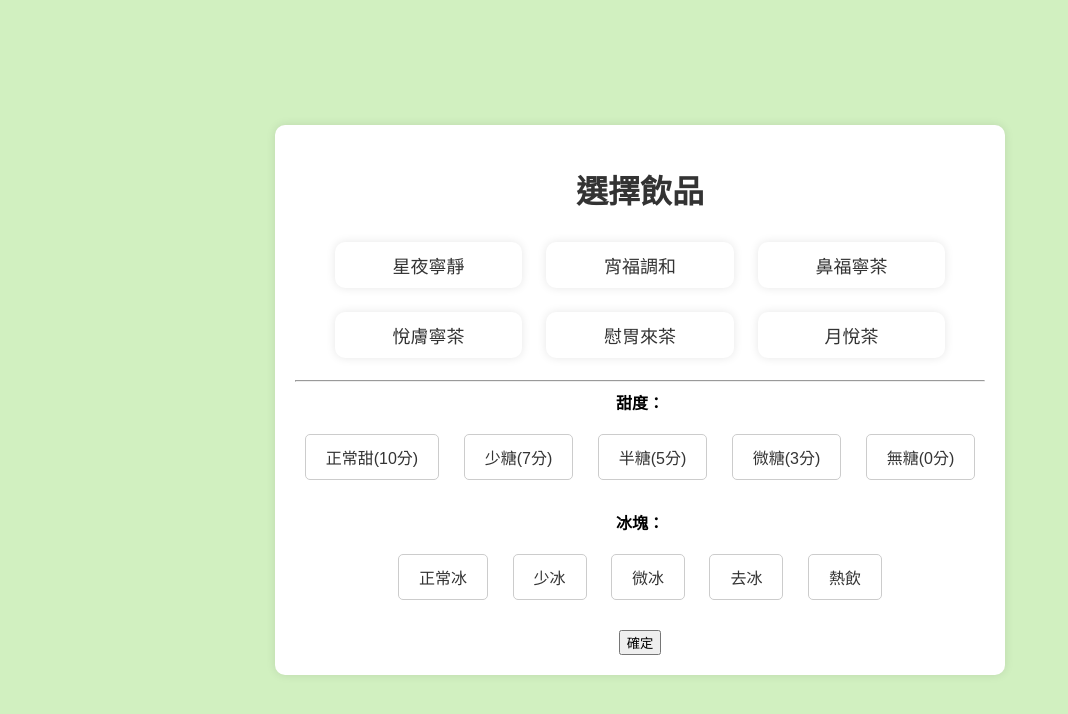
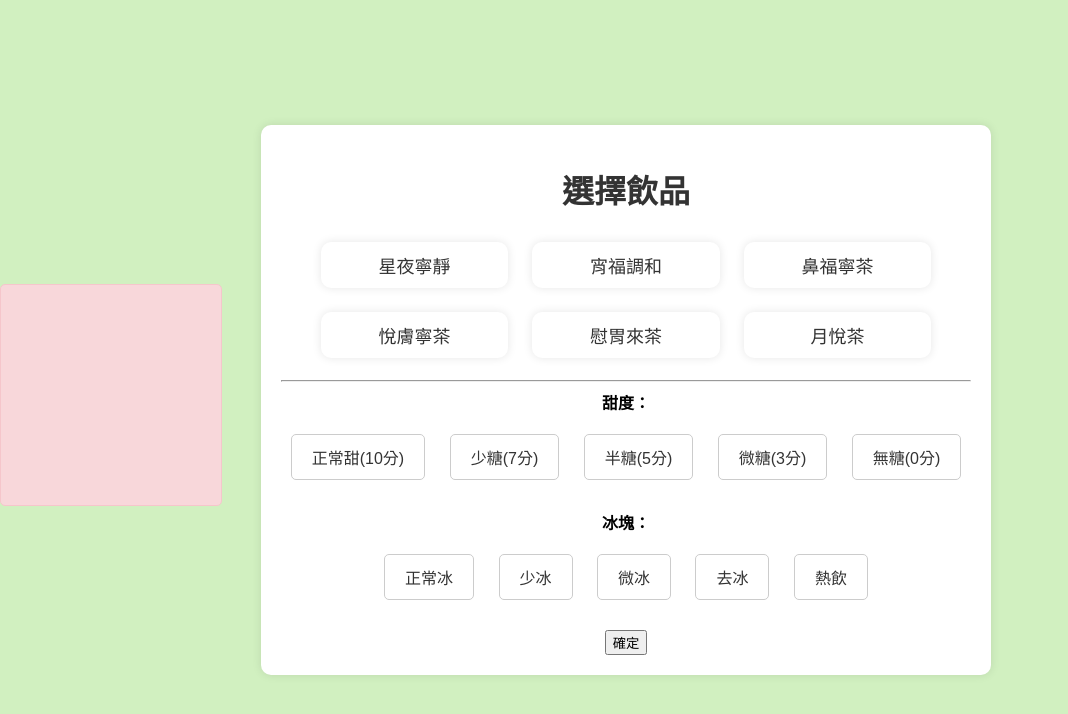
Before and after one commit to ntub113tea/backend, a Django app: page /pos/ in a window 1280 px wide. Shown: the top 714 px of the page, without its empty margins (0-1068 px from the left). Run offline with Django 3.2, Linux system fonts and the light colour scheme; data that the repository does not hold is empty.

Commit message:
新增 pos存貨不足警告訊息

```diff
--- a/Tea/urls.py
+++ b/Tea/urls.py
@@ -34,6 +34,6 @@ urlpatterns = [
     path('edit/<int:id>/', views.edit),
     path('herbstocklist/',views.herbstocklist),
     path('salelist/',views.salelist),
-    path('administrator/',views.administrator)
-
+    path('administrator/',views.administrator),
+    path('check_inventory/', views.check_inventory),
 ]
--- a/myapp/views.py
+++ b/myapp/views.py
@@ -1,7 +1,7 @@
 from django.shortcuts import render, redirect
 from myapp.models import Purchase,Sale,HerbStock
 from myapp import models
-from django.http import HttpResponse
+from django.http import HttpResponse,JsonResponse
 from django.http import HttpResponseRedirect
 from django.contrib import auth
 from django.contrib.auth import authenticate, login
@@ -142,6 +142,10 @@ def herbstocklist(request): #庫存表單設定
     herbs = models.HerbStock.objects.all().order_by('herbs_id')
     return render(request, "herbstocklist.html", locals())
 
+def check_inventory(request):
+    low_inventory_herbs = HerbStock.objects.filter(current_stock__lt=30)  #藥草存貨30以下發出警告
+    low_inventory_list = [{'herbs_name': herb.herbs_name, 'current_stock': herb.current_stock} for herb in low_inventory_herbs]
+    return JsonResponse({'low_inventory': low_inventory_list})
 #----------------------------------------銷售表單
 
 def salelist(request): #庫存表單設定
--- a/templates/POS介面.html
+++ b/templates/POS介面.html
@@ -6,10 +6,28 @@
     {% load static %}
     <title>症狀、甜度與冰塊選擇</title>
     <link rel="stylesheet" href="{% static 'css/POS介面.css' %}">
+ <style>
+    .lowInventoryList {
+        display: block;
+        background-color: #f8d7da;
+        color: #721c24;
+        padding: 10px;
+        margin-bottom: 10px;
+        border: 1px solid #f5c6cb;
+        border-radius: 5px;
+        width: 200px; /* 固定寬度 */
+        height: 200px; /* 固定高度 */
+        overflow: auto; /* 如果內容超出框架大小，則添加滾動條 */
+        word-wrap: break-word; /* 將長的單詞或 URL 換行 */
+        white-space: pre-wrap;
+        margin-right: -250px;
+    }
+</style>
+</head>
 
-</head>
 <body>
-
+    <!-- 提示存貨不足 -->
+    <div id="lowInventoryList" class="lowInventoryList" ></div>
 <!--症狀選擇 -->
 <div class="container">
     <h1>選擇飲品</h1>
@@ -80,6 +98,18 @@
 
 
 <script>
+document.addEventListener('DOMContentLoaded', function() { //庫存不足顯示在pos上
+    fetch('/check_inventory/')
+        .then(response => response.json())
+        .then(data => {
+            const lowInventoryList = data.low_inventory;
+            if (lowInventoryList.length > 0) {
+                const message = lowInventoryList.map(item => `${item.herbs_name} 剩餘 ${item.current_stock}g`).join('<br>');
+                document.getElementById('lowInventoryList').innerHTML = `以下藥草庫存不足：<br>${message}`;
+            }
+        })
+        .catch(error => console.error('Error fetching inventory:', error));
+});
     document.getElementById('submitButton').addEventListener('click', function() {
             // 发送请求到 Django 后端
             fetch('/pos/', {
--- a/templates/herbstocklist.html
+++ b/templates/herbstocklist.html
@@ -19,5 +19,6 @@
             </tr>
         {% endfor %}
     </table>
+
 </body>
 </html>
```
